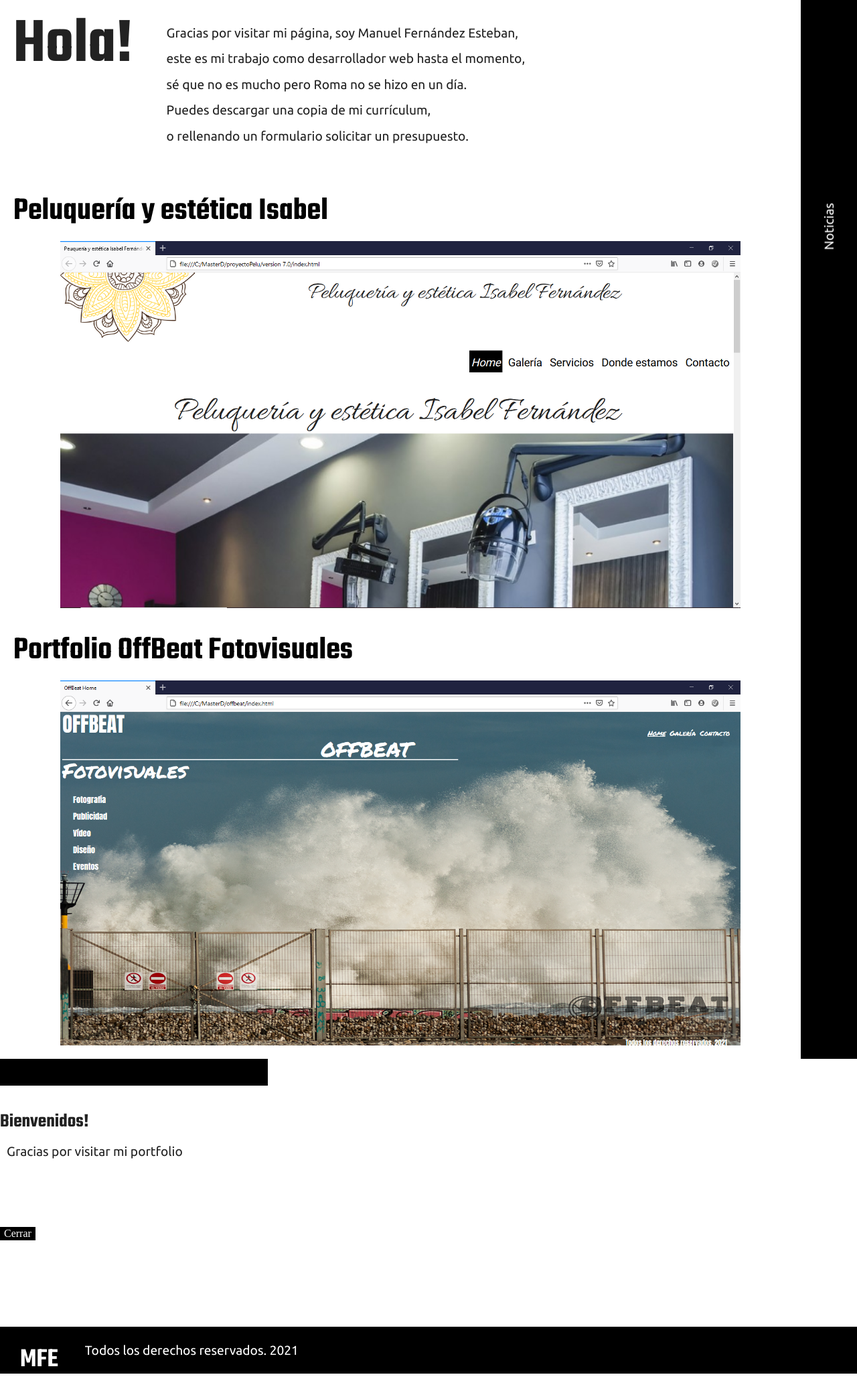
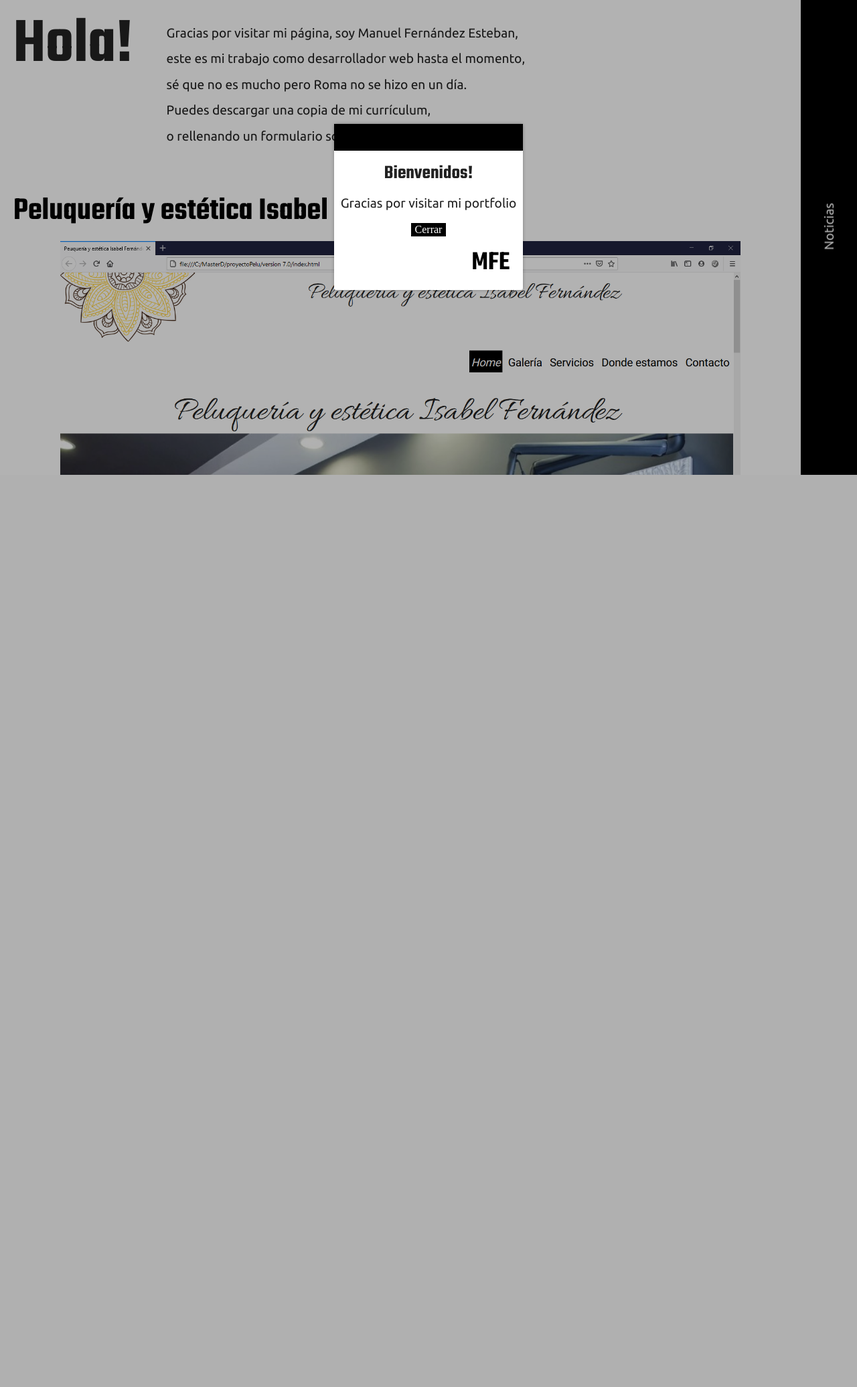
Before and after one commit to ManuelFernandezEsteban/portfolio, a PHP site: page / in a window 1280 px wide. Shown: the part 91-2162 px from the top of the page at 67% size. After the commit the page ends 800 px from the top, so only its background shows below. Run offline with PHP 8.4, Linux system fonts and the light colour scheme; some web fonts are replaced.

Commit message:
bienvenida estilada

```diff
--- a/css/comun.css
+++ b/css/comun.css
@@ -209,6 +209,7 @@ footer{
     width: auto;
     height: 50px;
     padding: 10px;
+    background-color: black;
 }
 .logo{
     font-size: 40px;
@@ -408,12 +409,47 @@ img .mapa{
     width: 100%;
     min-height: 40px;
 }
-#cajaBienvenida{
+.cajaBienvenida{
+    background: rgba(0,0,0,0.3);
+    position: fixed;
+    top: 0;
+    bottom: 0;
+    right: 0;
+    left: 0;
     display: none;
-    width: 400px;
-    height: 400px;
+    align-items: center;
+    justify-content: center;
+}
+.pop-up{
+    background-color: white;
+    border-radius: 3px;
+    box-shadow: 0px 0px 5px 0px rgba(0,0,0,0.3);
 }
 
+.contenido-popup{
+    display: flex;
+    flex-direction: column;
+    align-items: center;
+    justify-content: center;
+}
+
+.contenido-popup h3{
+    padding-top: 20px;
+}
+
+.contenedor-popup{
+    display: flex;
+    flex-direction: column;
+    align-items: center;
+    justify-content: center;
+}
+
+.logo-bienvenida{
+    font-size: 40px;
+    font-weight: bold;
+    color: black;
+    align-self: flex-end;
+}
 
 
 
--- a/index.html
+++ b/index.html
@@ -55,21 +55,21 @@
         <main id="main">
 
         </main>
-        <div id="cajaBienvenida">
-            <div class="bandaSuperior"></div>
-            <div class="contenedor">
-                <div class="contenido">
-                    <h3>Bienvenidos!</h3>
-                    <p>Gracias por visitar mi portfolio</p>
-
+        <div class="cajaBienvenida">
+            <div class="pop-up">
+                <div class="bandaSuperior">
                 </div>
-                <button class="boton">Cerrar</button>
-                <div class="caja-logo">
-                    <h1 class="logo">MFE</h1>
+                <div class="contenedor-popup">
+                    <div class="contenido-popup">
+                        <h3>Bienvenidos!</h3>
+                        <p>Gracias por visitar mi portfolio</p>
+                        <button id="boton-bienvenida" class="boton">Cerrar</button>
+                    </div>
+                    <h1 class="logo-bienvenida">MFE</h1>
                 </div>
             </div>
         </div>
-</body>
+
 <!--<script>
     $(document).ready(function () {
         $('.boton').on('click', function (e) {
@@ -77,6 +77,7 @@
         });
     })
 </script>-->
+</body>
 <footer>
     <div class="caja-logo">
         <a href="cuerpoInicio.html" title="home">
--- a/js/scripts.js
+++ b/js/scripts.js
@@ -55,17 +55,17 @@ function cargarInicio(){
     saludo = setTimeout(mensaje,5000);
 }
 function iniciar(){
-    console.log("hola");
+
     cargarInicio();
 }
 
 function mostrarBienvenida(){
-    $('#cajaBienvenida').css('display','block');
+    $('.cajaBienvenida').css('display','flex');
 }
 
 function mensaje(){
-    //window.open(URLPOPUP,'bienvenida','width=400,height=400,scrollbars=NO,Resizable=NO,Menubar=NO,Status=NO,Titlebar=NO,Toolbar=NO');
     //alert("Bienvenidos a mi PortFolio");
+
     mostrarBienvenida();
     clearTimeout(saludo);
 }
@@ -113,17 +113,19 @@ $(document).ready(function()
 
             }
         })
+        $('#boton-bienvenida').on('click',function(){
+
+            $('.cajaBienvenida').css('display','none');
+        });
+
         $('.caja-logo a').on('click',function(event){
-            console.log("hola");
             event.preventDefault();
             let destino=($(this).attr('href'));
-
             console.log(destino);
             navega(destino);
         });
 
         $('.menu-enlace').on('click',function(event){
-            console.log("hola");
             event.preventDefault();
             let destino=($(this).attr('href'));
             $('.seleccionado').removeClass('seleccionado');
```
